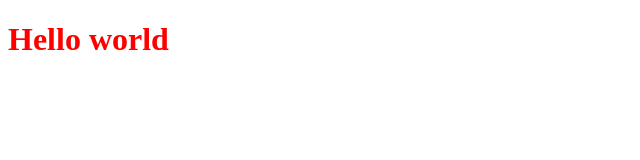
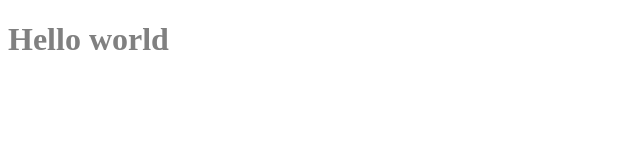
Before and after one commit to sabirkhosa/css, a plain HTML site: page index.html in a window 1280 px wide. Shown: the whole page, without its empty margins (0-640 px from the left). Drawn offline with Linux system fonts and the light colour scheme.

Commit message:
feat:add internal css

```diff
--- a/index.html
+++ b/index.html
@@ -4,8 +4,14 @@
     <meta charset="UTF-8" />
     <meta name="viewport" content="width=device-width, initial-scale=1.0" />
     <title>Document</title>
+
+    <style>
+      h1 {
+        color: gray;
+      }
+    </style>
   </head>
   <body>
-    <h1 style="color: red">Hello world</h1>
+    <h1>Hello world</h1>
   </body>
 </html>
```
